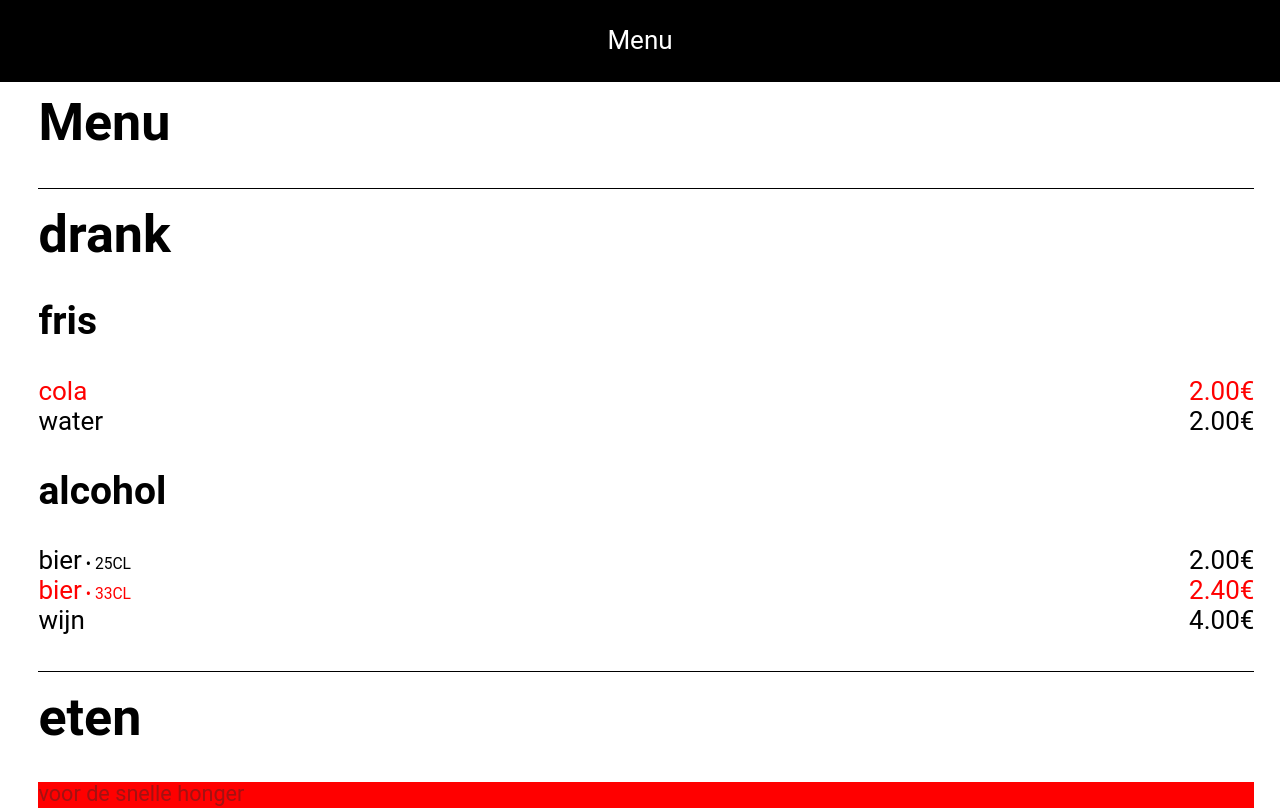
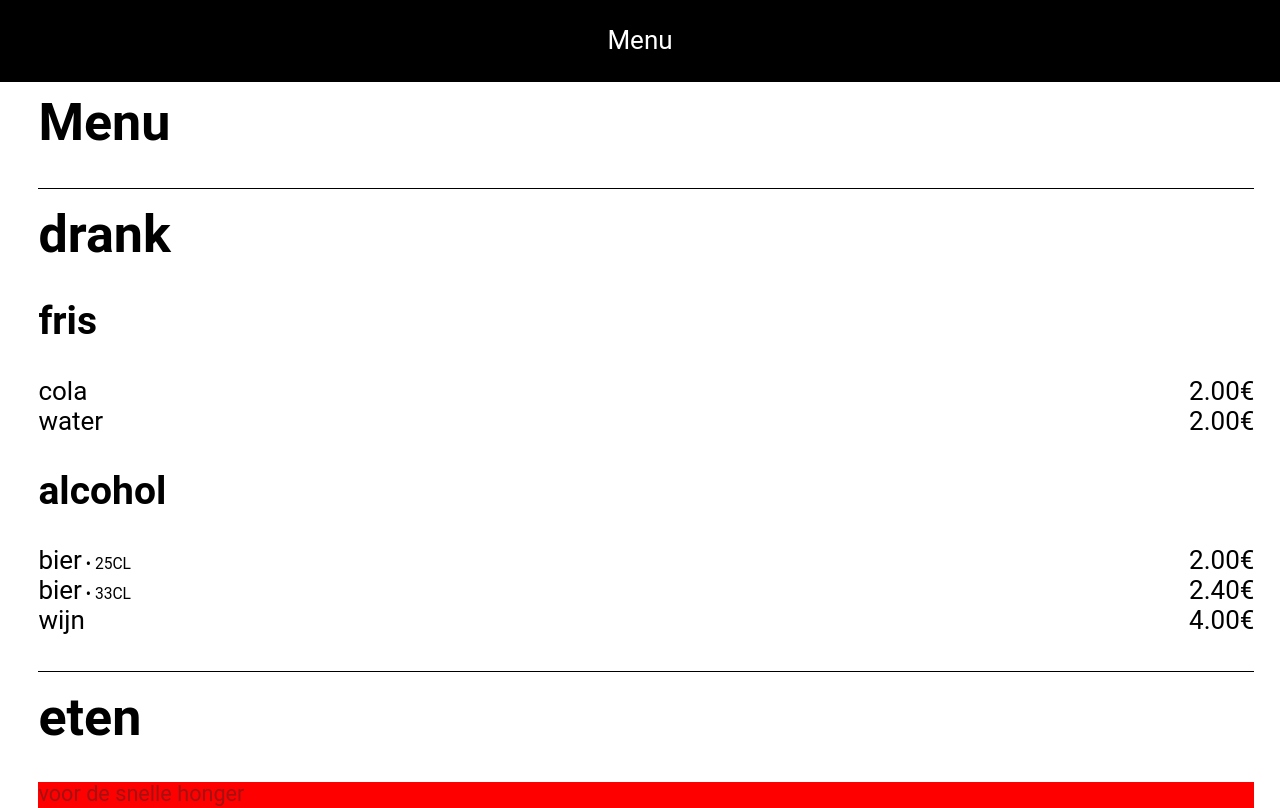
Before and after one commit to SammyLaureys/menucard, a React (Create React App) app: page / in a window 1280 px wide. Shown: the top 808 px of the page. Built offline with nearby package versions, Linux system fonts and the light colour scheme.

Commit message:
6.5 niet gelukt

```diff
--- a/src/App.js
+++ b/src/App.js
@@ -22,12 +22,20 @@ const StyledH1 = styled.h1`
 function App() {
     const [isOpen, setIsOpen] = useState(false);
     const [counter, setCounter] = useState(0);
-    const favorites = [
-        PRODUCTS_DATA[0].subcategories[1].products[1],
-        PRODUCTS_DATA[0].subcategories[0].products[0],
-        PRODUCTS_DATA[1].subcategories[1].products[0],
-        PRODUCTS_DATA[1].subcategories[1].products[1]
-    ];
+    const [favorites, setFavorites] = useState([]);
+    let newFavorites = [];
+    function ToggleProductIsFavorite(product){
+        if(favorites.includes(product)){
+            newFavorites = favorites.filter(favorites => favorites !== product);
+            setFavorites(newFavorites);
+            return newFavorites;
+        }
+        else{
+            newFavorites = [...favorites, product];
+            setFavorites(newFavorites);
+            return newFavorites;
+        }
+    }
     function isFavorite(product){
         if(favorites.includes(product)){
             return true;
@@ -54,6 +62,7 @@ function App() {
                 <button onClick={() => setCounter(counter+1)}>increment</button>
                 <button onClick={() => setCounter(counter-1)}>decrement</button>
                 <div>{counter}</div>
+                <button onClick={() => ToggleProductIsFavorite([PRODUCTS_DATA[0].subcategories[0].products[0]])}>favorites</button>
             </StyledContainer>
         </div>
     )
```
